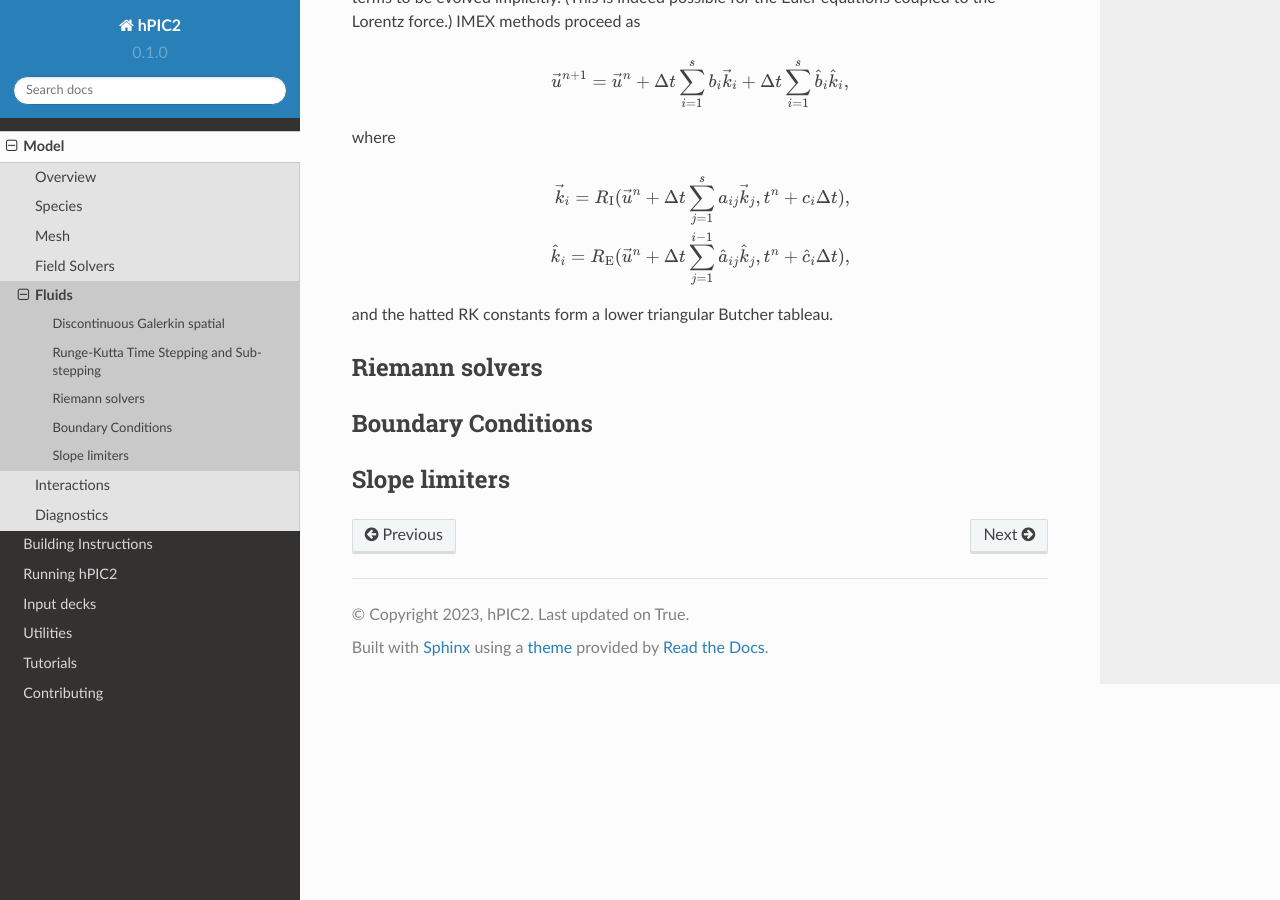
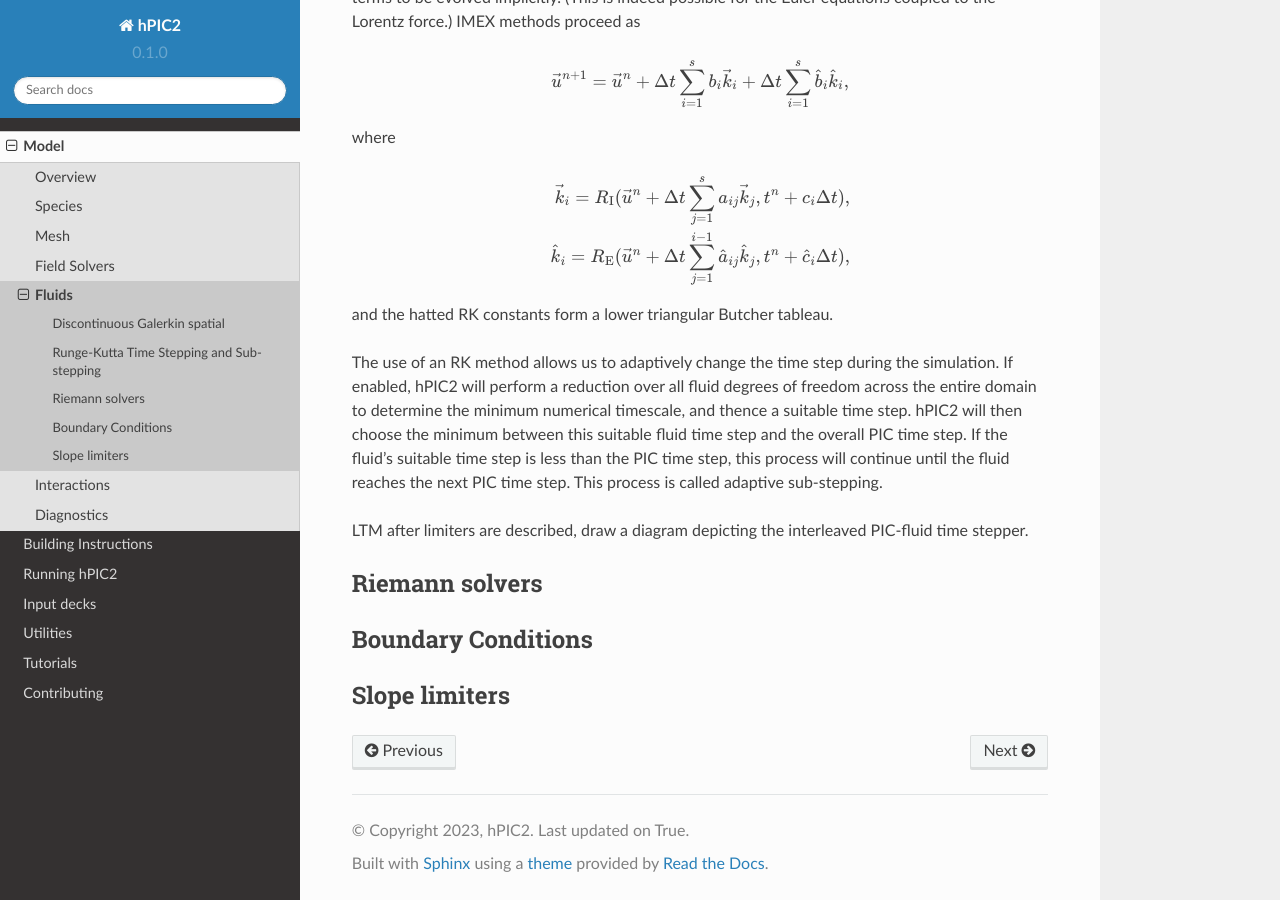
Before and after one commit to lcpp-org/hpic2doc, a Sphinx documentation site: the page built from docs/source/fluids.rst, in a window 1280 px wide and 900 px high, scrolled down 5009 px. Built offline with Sphinx 7.4.7 and the Read the Docs theme 2.0.0, drawn with Linux system fonts in a browser that asks for light colours.

Commit message:
Describe adaptive stepping

```diff
--- a/docs/source/fluids.rst
+++ b/docs/source/fluids.rst
@@ -339,6 +339,20 @@ where
 
 and the hatted RK constants form a lower triangular Butcher tableau.
 
+The use of an RK method allows us to adaptively change the time step
+during the simulation.
+If enabled, hPIC2 will perform a reduction over all fluid degrees of freedom
+across the entire domain to determine the minimum numerical timescale,
+and thence a suitable time step.
+hPIC2 will then choose the minimum between this suitable fluid time step
+and the overall PIC time step.
+If the fluid's suitable time step is less than the PIC time step,
+this process will continue until the fluid reaches the next PIC time step.
+This process is called adaptive sub-stepping.
+
+LTM after limiters are described, draw a diagram depicting the
+interleaved PIC-fluid time stepper.
+
 Riemann solvers
 ---------------
 
```
